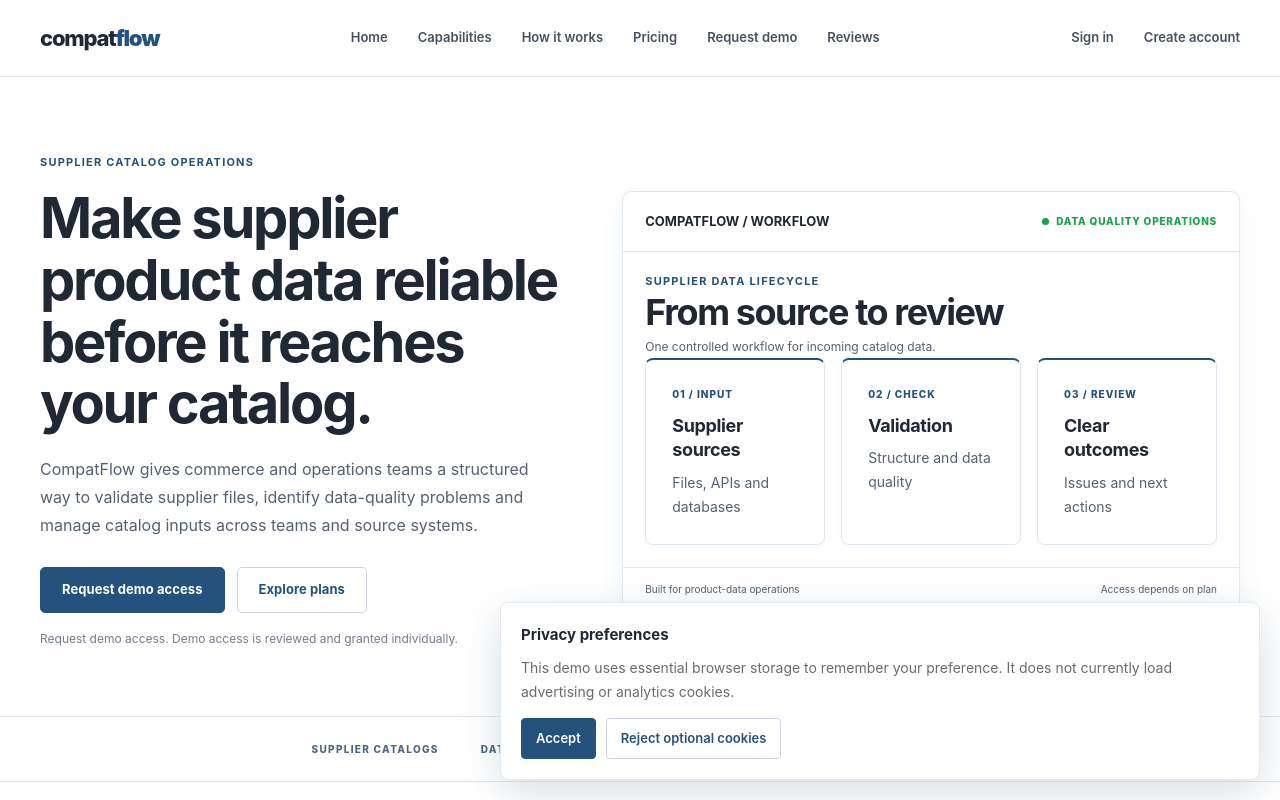
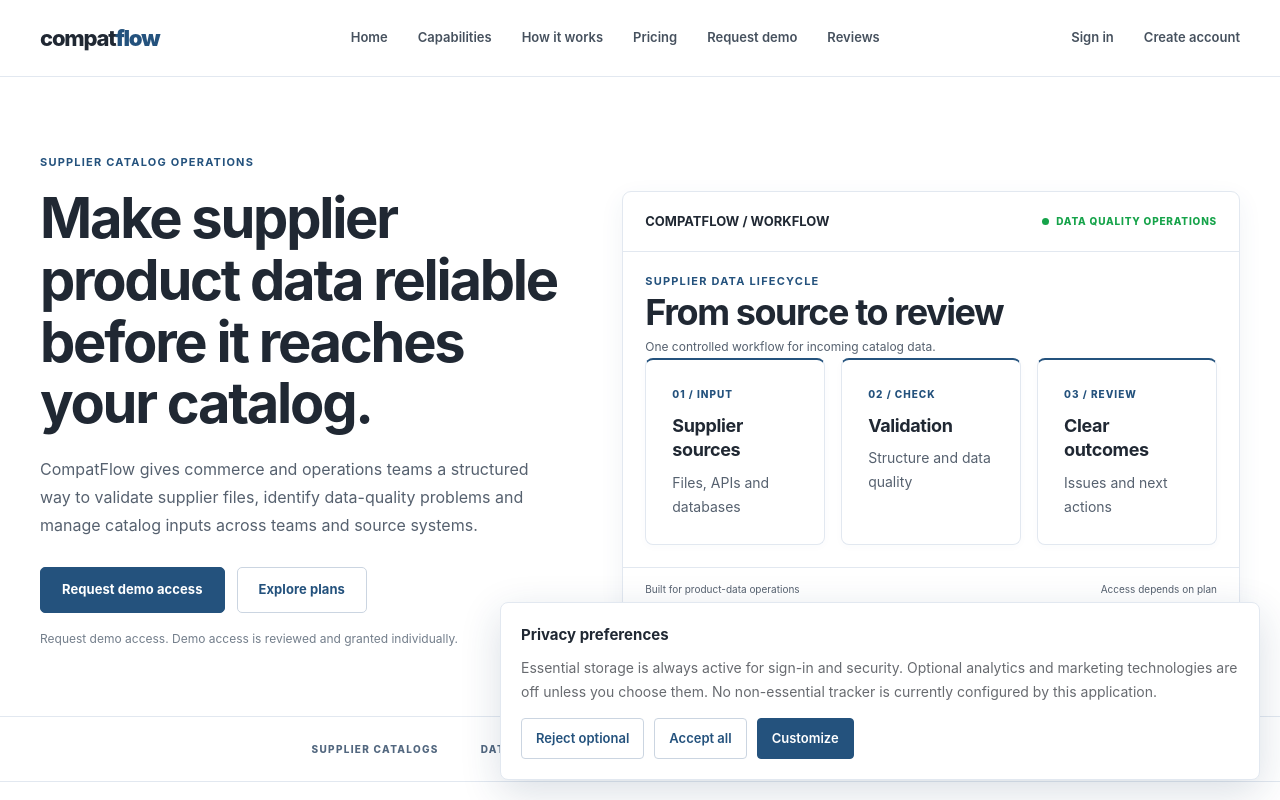
Before and after one commit to Revanth6699/compat-flow, a Next.js app in the folder frontend/: page / in a window 1280 px wide. Shown: the top 800 px of the page. Built offline with nearby package versions, Linux system fonts and the light colour scheme; no server answers.

Commit message:
Add granular opt-in consent banner and tracker gate

```diff
--- a/frontend/components/cookie-consent.tsx
+++ b/frontend/components/cookie-consent.tsx
@@ -1,61 +1,48 @@
 "use client";
 
-import { useSyncExternalStore } from "react";
+import { useEffect, useState } from "react";
 
-type Consent = "accepted" | "rejected";
-const STORAGE_KEY = "compatflow-cookie-consent";
-
-function subscribe(callback: () => void) {
-  window.addEventListener("storage", callback);
-  return () => window.removeEventListener("storage", callback);
+type Preferences = { essential: true; analytics: boolean; marketing: boolean; savedAt: string };
+const STORAGE_KEY = "compatflow-privacy-preferences";
+const defaults: Preferences = { essential: true, analytics: false, marketing: false, savedAt: "" };
+function readPreferences(): Preferences | null {
+  try {
+    const raw = window.localStorage.getItem(STORAGE_KEY);
+    if (!raw) return null;
+    const parsed = JSON.parse(raw) as Partial<Preferences>;
+    return { essential: true, analytics: parsed.analytics === true, marketing: parsed.marketing === true, savedAt: String(parsed.savedAt || "") };
+  } catch { return null; }
 }
-
-function getSnapshot() {
-  try {
-    return window.localStorage.getItem(STORAGE_KEY) === null;
-  } catch {
-    return false;
+export function CookieConsent() {
+  const [preferences, setPreferences] = useState<Preferences | null>(null);
+  const [customizing, setCustomizing] = useState(false);
+  const [analytics, setAnalytics] = useState(false);
+  const [marketing, setMarketing] = useState(false);
+  useEffect(() => {
+    const current = readPreferences();
+    setPreferences(current);
+    setAnalytics(current?.analytics ?? false);
+    setMarketing(current?.marketing ?? false);
+  }, []);
+  function save(next: Preferences) {
+    try { window.localStorage.setItem(STORAGE_KEY, JSON.stringify(next)); } catch { /* Essential app use remains available. */ }
+    setPreferences(next);
+    setCustomizing(false);
+    window.dispatchEvent(new CustomEvent("compatflow:consent-changed", { detail: next }));
   }
+  if (preferences) return null;
+  return <aside className="cookie-banner" aria-label="Privacy preferences" role="dialog" aria-modal="false">
+    <strong>Privacy preferences</strong>
+    <p style={{ margin: "8px 0 0", color: "#686B70", fontSize: 14 }}>Essential storage is always active for sign-in and security. Optional analytics and marketing technologies are off unless you choose them. No non-essential tracker is currently configured by this application.</p>
+    {customizing && <div className="privacy-preference-options">
+      <label><input type="checkbox" checked disabled /> Essential storage (always active)</label>
+      <label><input type="checkbox" checked={analytics} onChange={e=>setAnalytics(e.target.checked)} /> Analytics (optional)</label>
+      <label><input type="checkbox" checked={marketing} onChange={e=>setMarketing(e.target.checked)} /> Marketing (optional)</label>
+    </div>}
+    <div className="cookie-actions">
+      <button onClick={() => save({ ...defaults, savedAt: new Date().toISOString() })}>Reject optional</button>
+      <button onClick={() => save({ essential: true, analytics: true, marketing: true, savedAt: new Date().toISOString() })}>Accept all</button>
+      {customizing ? <button className="accept" onClick={() => save({ essential: true, analytics, marketing, savedAt: new Date().toISOString() })}>Save choices</button> : <button className="accept" onClick={() => setCustomizing(true)}>Customize</button>}
+    </div>
+  </aside>;
 }
-
-function getServerSnapshot() {
-  return false;
-}
-
-export function CookieConsent() {
-  const visible = useSyncExternalStore(subscribe, getSnapshot, getServerSnapshot);
-
-  function choose(value: Consent) {
-    try {
-      window.localStorage.setItem(STORAGE_KEY, value);
-    } catch {
-      // Keep the page usable when browser storage is unavailable.
-    }
-    window.dispatchEvent(new Event("storage"));
-  }
-
-  if (!visible) return null;
-
-  return (
-    <aside
-      className="cookie-banner"
-      aria-label="Cookie preferences"
-      role="dialog"
-      aria-live="polite"
-    >
-      <strong>Privacy preferences</strong>
-      <p style={{ margin: "8px 0 0", color: "#686B70", fontSize: 14 }}>
-        This demo uses essential browser storage to remember your preference.
-        It does not currently load advertising or analytics cookies.
-      </p>
-      <div className="cookie-actions">
-        <button className="accept" onClick={() => choose("accepted")}>
-          Accept
-        </button>
-        <button onClick={() => choose("rejected")}>
-          Reject optional cookies
-        </button>
-      </div>
-    </aside>
-  );
-}
```
